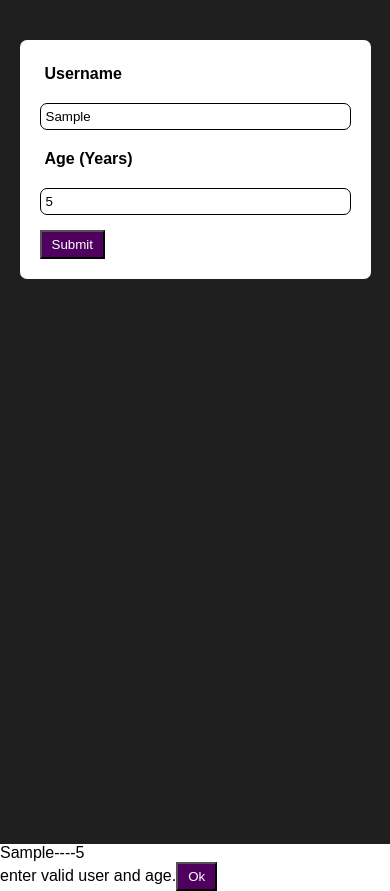
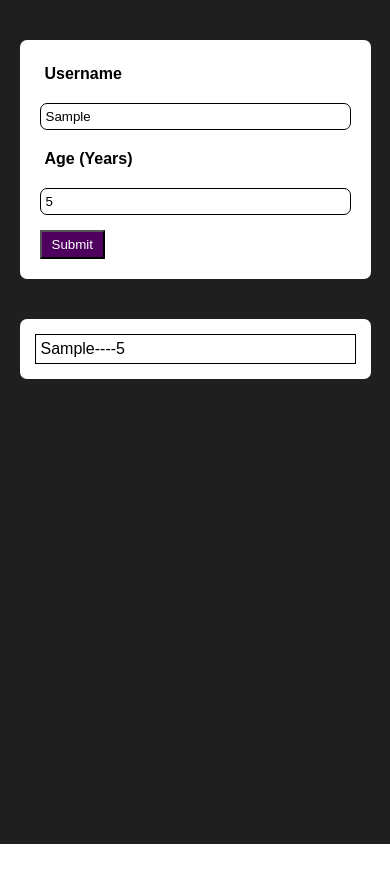
Before and after one commit to aadil42/UserName-Age-list, a React (Create React App) app: page / in a window 390 px wide. Both pictures are taken after typing "Sample", "5" into the empty fields and a click on the button "Submit". After the commit the page ends 844 px from the top, so only its background shows below. Built offline with nearby package versions, Linux system fonts and the light colour scheme.

Commit message:
styled error compoenent, list-container compoenent

```diff
--- a/src/App.js
+++ b/src/App.js
@@ -52,12 +52,12 @@ function App() {
     });
   }
   const hideError = () => {
-    setIsValid(false);
+    setIsValid(true);
   }
   return (
-    <div onClick={hideError}>
+    <div className="app-container" onClick={hideError}>
         <Form setIsValid={setIsValid} appendTolist={addToList} />
-        <DataList data={data} />
+          <DataList data={data} />
         {!isValid && <InvalidError setIsValid={setIsValid} />}
     </div>
   );
--- /dev/null
+++ b/src/Components/Data-list/DataList.css
@@ -0,0 +1,21 @@
+
+.data-list-container {
+        background: #ffffff;
+        width: 50vw;
+        margin-top: 40px;
+        border-radius: 7px;
+        padding: 10px;
+        margin: auto;
+        margin-top: 40px;
+}
+.single-data {
+        border: 1px solid black;
+        padding: 5px;
+        margin: 5px;
+}
+
+@media screen and (max-width: 542px) {
+        .data-list-container {
+             width: 90vw;
+        }
+}
--- a/src/Components/Data-list/DataList.js
+++ b/src/Components/Data-list/DataList.js
@@ -2,12 +2,12 @@
 import SingleData from "./SingleData";
 
 import {v4 as  uuidv4} from 'uuid';
-
+import "./DataList.css";
 const DataList = (props) => {
 
     const data = props.data;
     return (
-        <div>
+        <div  className="data-list-container">
             {data.map((singleData) => {
              return <SingleData key={uuidv4()} user={singleData.name} age={singleData.age} />
             })}
--- a/src/Components/Data-list/SingleData.js
+++ b/src/Components/Data-list/SingleData.js
@@ -3,7 +3,7 @@
 const SingleData = (props) => {
 
     return (
-        <div>
+        <div class="single-data">
             {props.user}----{props.age}
         </div>
     )
--- a/src/Components/Error-components/InvalidError.css
+++ b/src/Components/Error-components/InvalidError.css
@@ -0,0 +1,38 @@
+.error-container {
+    background: #ffffff;
+    border-radius: 7px;
+    width: 50vw;
+    margin-top: 20px;
+    position: absolute;
+    top: 20px;
+    margin-left: 25vw;
+}
+
+h2.error-title {
+    background: #4f005f;
+    color: white;
+    font-size: 20px;
+    padding: 20px;
+    margin: 0;
+}
+
+p.error-text {
+    padding: 0px 20px;
+    margin-bottom: 20px;
+}
+
+
+
+button.error-button {
+    margin-left: 20px;
+    margin-bottom: 20px;
+    border: none;
+    margin-left: 80%;
+}
+
+@media screen and (max-width: 542px) {
+    .error-container {
+        width: 90vw;
+        margin-left: 5vw;
+    }
+}
--- a/src/Components/Error-components/InvalidError.js
+++ b/src/Components/Error-components/InvalidError.js
@@ -5,9 +5,10 @@ const InvalidError = (props) => {
         props.setIsValid(true);
     }
     return (
-        <div>
-            enter valid user and age.
-            <button onClick={removeError}>ok</button>
+        <div className="error-container">
+            <h2 className="error-title">Invalid Input</h2>
+            <p className ="error-text">please enter valid input</p>
+            <button className="error-button" onClick={removeError}>ok</button>
         </div>
     );
 }
--- a/src/Components/Form/Form.css
+++ b/src/Components/Form/Form.css
@@ -1,7 +1,9 @@
-.form-container {
+#root {
     background: #1f1f1f;
     height: 100vh;
     width: 100vw;
+}
+.form-container {
     display: flex;
     justify-content: center;
     align-items: flex-start;
```
